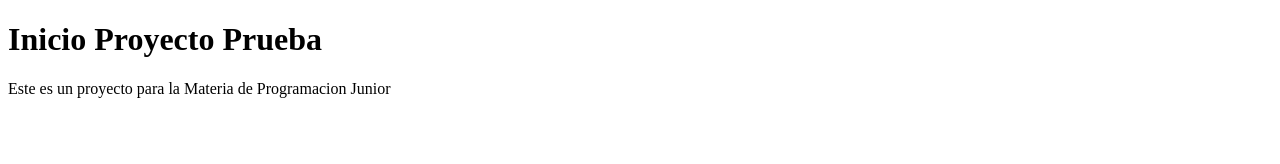
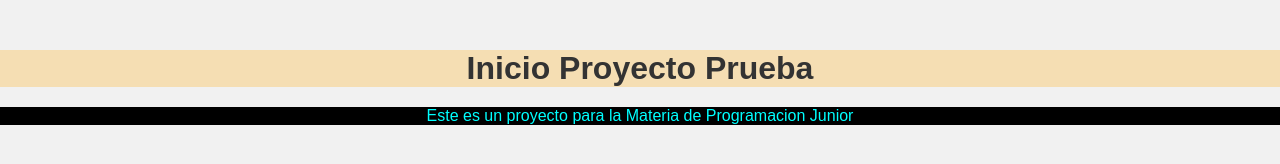
Before and after one commit to solreycachi-collab/ProyectoPruebaInicial, a plain HTML site: page Index.html in a window 1280 px wide. Drawn offline with Linux system fonts and the light colour scheme.

Commit message:
Agregue estilos a mi sitio y realice linkeo correspondiente

```diff
--- a/CSS/Index.css
+++ b/CSS/Index.css
@@ -0,0 +1,20 @@
+*{
+    margin: 0px;
+    padding: 0px;
+}
+body{
+    background-color: #f1f1f1;
+    font-family: Arial, Helvetica, sans-serif;
+}
+h1{
+    text-align: center;
+    background-color:wheat;
+    color: #333;
+    margin-top: 50px;
+}
+p{
+    text-align: center;
+    background-color: black;
+    margin-top:20px;
+    color: aqua;
+}
--- a/Index.html
+++ b/Index.html
@@ -3,10 +3,11 @@
 <head>
     <meta charset="UTF-8">
     <meta name="viewport" content="width=device-width, initial-scale=1.0">
+    <link rel="stylesheet" href="CSS/Index.css">
     <title>Document</title>
 </head>
 <body>
     <h1>Inicio Proyecto Prueba</h1>
-    <p>Este es un proyecto para la Materia de Programacion Junior</p>
+    <p id ="parrafo">Este es un proyecto para la Materia de Programacion Junior</p>
 </body>
 </html>
```
